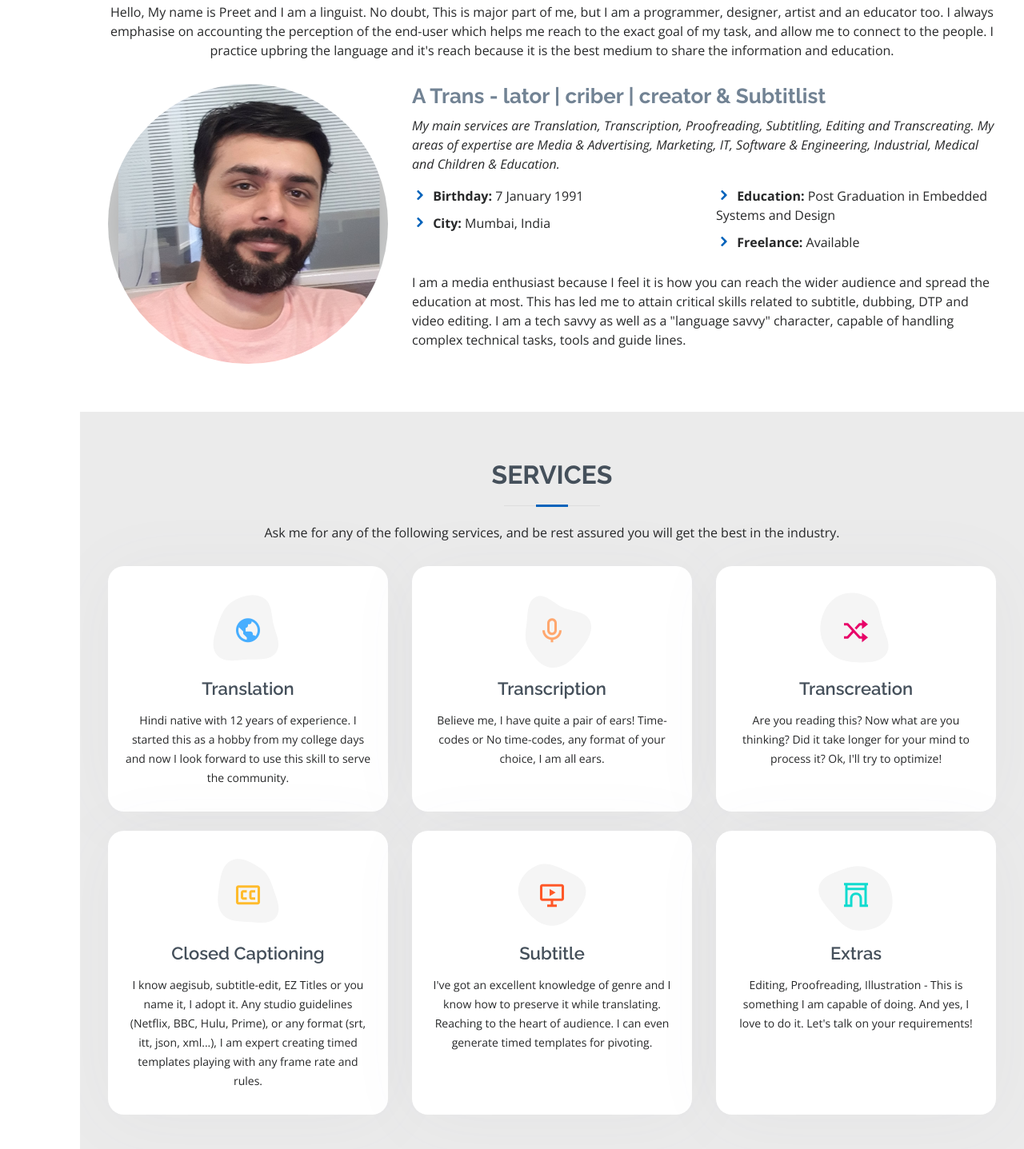
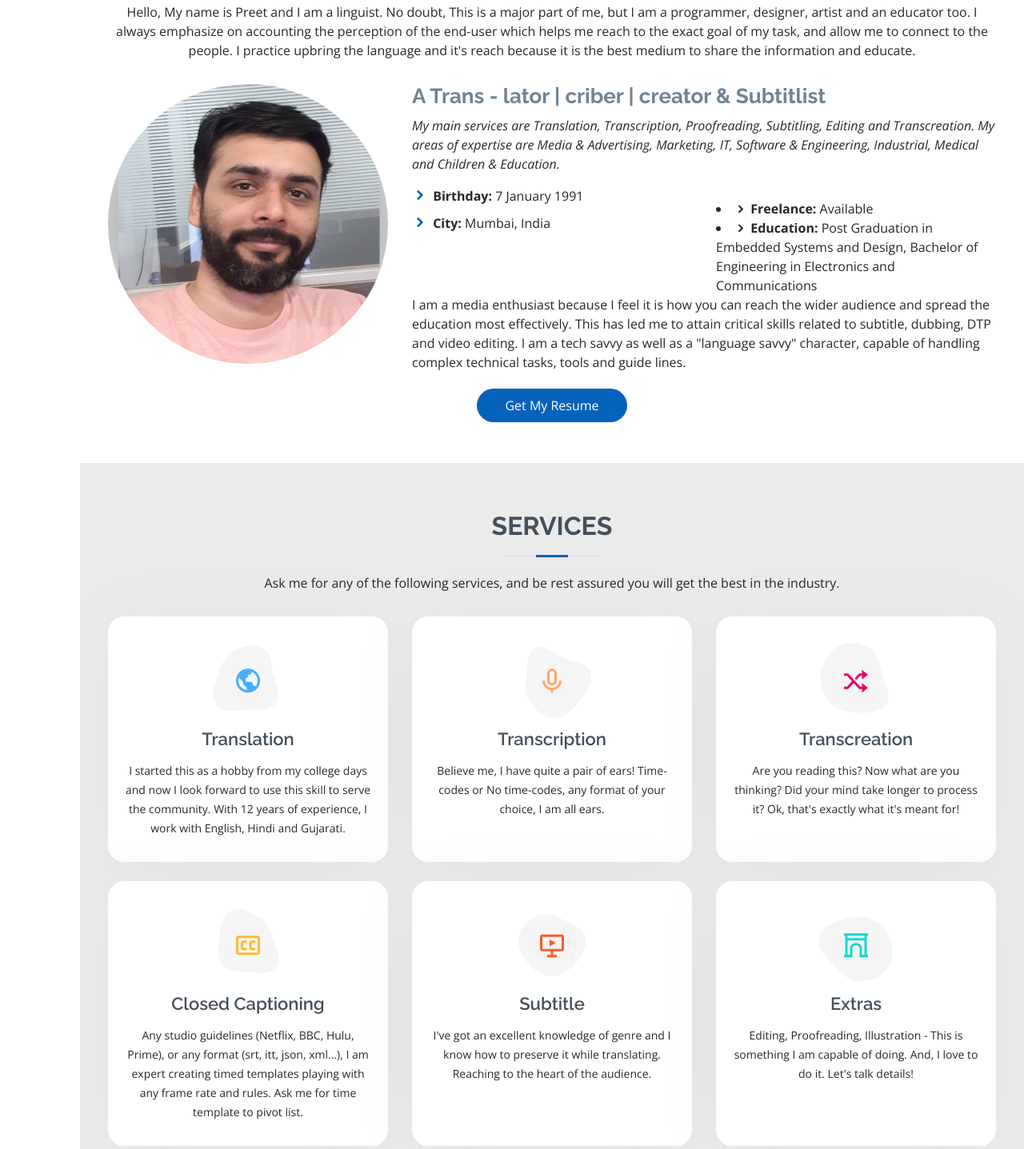
Before and after one commit to PreetM07/Preet_Mehta, a plain HTML site: page index.html in a window 1280 px wide. Shown: the part 935-2372 px from the top of the page at 80% size. Drawn offline with nearby package versions, Linux system fonts and the light colour scheme.

Commit message:
Resume added and some word changes.

```diff
--- a/assets/css/style.css
+++ b/assets/css/style.css
@@ -397,7 +397,20 @@ section {
 }
 
 .about .content p:last-child {
-  margin-bottom: 0;
+  margin-bottom: 30px;
+}
+
+.about .a_resume {
+  background: #0563bb;
+  border: 0;
+  padding: 10px 35px;
+  color: #fff;
+  transition: 0.4s;
+  border-radius: 50px;
+}
+
+.about .a_resume:hover {
+  background: #0678e3;
 }
 
 /*--------------------------------------------------------------
--- a/index.html
+++ b/index.html
@@ -80,7 +80,7 @@
 
         <div class="section-title">
           <h2>About</h2>
-          <p>Hello, My name is Preet and I am a linguist. No doubt, This is major part of me, but I am a programmer, designer, artist and an educator too. I always emphasise on accounting the perception of the end-user which helps me reach to the exact goal of my task, and allow me to connect to the people. I practice upbring the language and it's reach because it is the best medium to share the information and education.</p>
+          <p>Hello, My name is Preet and I am a linguist. No doubt, This is a major part of me, but I am a programmer, designer, artist and an educator too. I always emphasize on accounting the perception of the end-user which helps me reach to the exact goal of my task, and allow me to connect to the people. I practice upbring the language and it's reach because it is the best medium to share the information and educate.</p>
         </div>
 
         <div class="row">
@@ -90,7 +90,7 @@
           <div class="col-lg-8 pt-4 pt-lg-0 content">
             <h3>A Trans - lator | criber | creator &amp; Subtitlist</h3>
             <p class="font-italic">
-              My main services are Translation, Transcription, Proofreading, Subtitling, Editing and Transcreating. My areas of expertise are Media &amp; Advertising, Marketing, IT, Software &amp; Engineering, Industrial, Medical and Children &amp; Education.
+              My main services are Translation, Transcription, Proofreading, Subtitling, Editing and Transcreation. My areas of expertise are Media &amp; Advertising, Marketing, IT, Software &amp; Engineering, Industrial, Medical and Children &amp; Education.
             </p>
             <div class="row">
               <div class="col-lg-6">
@@ -100,17 +100,19 @@
                 </ul>
               </div>
               <div class="col-lg-6">
-                <ul>
-                  <li><i class="icofont-rounded-right"></i> <strong>Education:</strong> Post Graduation in Embedded Systems and Design</li>
+                <ul></ul>
                   <li><i class="icofont-rounded-right"></i> <strong>Freelance:</strong> Available</li>
+                  <li><i class="icofont-rounded-right"></i> <strong>Education:</strong> Post Graduation in Embedded Systems and Design, Bachelor of Engineering in Electronics and Communications</li>
                 </ul>
               </div>
             </div>
             <p>
-              I am a media enthusiast because I feel it is how you can reach the wider audience and spread the education at most. This has led me to attain critical skills related to subtitle, dubbing, DTP and video editing. I am a tech savvy as well as a "language savvy" character, capable of handling complex technical tasks, tools and guide lines.
+              I am a media enthusiast because I feel it is how you can reach the wider audience and spread the education most effectively. This has led me to attain critical skills related to subtitle, dubbing, DTP and video editing. I am a tech savvy as well as a "language savvy" character, capable of handling complex technical tasks, tools and guide lines.
             </p>
           </div>
         </div>
+
+        <div class="text-center"><a class="a_resume" href="/Resume/Resume_PM.pdf" target="_blank">Get My Resume</a></div>
 
       </div>
     </section>
@@ -136,7 +138,7 @@
                 <i class="bx bx-world"></i>
               </div>
               <h4><a href="">Translation</a></h4>
-              <p>Hindi native with 12 years of experience. I started this as a hobby from my college days and now I look forward to use this skill to serve the community.</p>
+              <p>I started this as a hobby from my college days and now I look forward to use this skill to serve the community. With 12 years of experience, I work with English, Hindi and Gujarati.</p>
             </div>
           </div>
 
@@ -162,7 +164,7 @@
                 <i class="bx bx-shuffle"></i>
               </div>
               <h4><a href="">Transcreation</a></h4>
-              <p>Are you reading this? Now what are you thinking? Did it take longer for your mind to process it? Ok, I'll try to optimize!</p>
+              <p>Are you reading this? Now what are you thinking? Did your mind take longer to process it? Ok, that's exactly what it's meant for!</p>
             </div>
           </div>
 
@@ -175,7 +177,7 @@
                 <i class="bx bx-captions"></i>
               </div>
               <h4><a href="">Closed Captioning</a></h4>
-              <p>I know aegisub, subtitle-edit, EZ Titles or you name it, I adopt it. Any studio guidelines (Netflix, BBC, Hulu, Prime), or any format (srt, itt, json, xml...), I am expert creating timed templates playing with any frame rate and rules.</p>
+              <p>Any studio guidelines (Netflix, BBC, Hulu, Prime), or any format (srt, itt, json, xml...), I am expert creating timed templates playing with any frame rate and rules. Ask me for time template to pivot list.</p>
             </div>
           </div>
 
@@ -188,7 +190,7 @@
                 <i class="bx bx-slideshow"></i>
               </div>
               <h4><a href="">Subtitle</a></h4>
-              <p>I've got an excellent knowledge of genre and I know how to preserve it while translating. Reaching to the heart of audience. I can even generate timed templates for pivoting.</p>
+              <p>I've got an excellent knowledge of genre and I know how to preserve it while translating. Reaching to the heart of the audience.</p>
             </div>
           </div>
 
@@ -201,7 +203,7 @@
                 <i class="bx bx-arch"></i>
               </div>
               <h4><a href="">Extras</a></h4>
-              <p>Editing, Proofreading, Illustration - This is something I am capable of doing. And yes, I love to do it. Let's talk on your requirements!</p>
+              <p>Editing, Proofreading, Illustration - This is something I am capable of doing. And, I love to do it. Let's talk details!</p>
             </div>
           </div>
 
@@ -280,9 +282,9 @@
             </div>
 
             <div class="progress">
-              <span class="skill">Subtitling <i class="val">90%</i></span>
+              <span class="skill">Subtitling <i class="val">95%</i></span>
               <div class="progress-bar-wrap">
-                <div class="progress-bar" role="progressbar" aria-valuenow="90" aria-valuemin="0" aria-valuemax="100"></div>
+                <div class="progress-bar" role="progressbar" aria-valuenow="95" aria-valuemin="0" aria-valuemax="100"></div>
               </div>
             </div>
 
@@ -312,9 +314,9 @@
             </div>
 
             <div class="progress">
-              <span class="skill">Photoshop, svg, 2D animation, Illustration <i class="val">75%</i></span>
+              <span class="skill">Photoshop, svg, 2D animation, Illustration <i class="val">70%</i></span>
               <div class="progress-bar-wrap">
-                <div class="progress-bar" role="progressbar" aria-valuenow="75" aria-valuemin="0" aria-valuemax="100"></div>
+                <div class="progress-bar" role="progressbar" aria-valuenow="70" aria-valuemin="0" aria-valuemax="100"></div>
               </div>
             </div>
 
@@ -339,12 +341,12 @@
             <h3 class="resume-title">Sumary</h3>
             <div class="resume-item pb-0">
               <h4>Preet Mehta</h4>
-              <p><em>Innovative and deadline-driven freelance linguist with 10+ years of experience translating, transcribing and transcreating user-centered information for marketing, medical, industrial, engineering, IT &amp; software, media &amp; entertainment, children &amp; education from initial concept to final, polished deliverable.</em></p>
-              <ul>
+              <p><em>Innovative and time oriented freelance linguist with 10+ years of experience translating, transcribing and transcreating user-centered information for marketing, medical, industrial, engineering, IT &amp; software, media &amp; entertainment, children &amp; education from initial concept to final, polished deliverable.</em></p>
+              <!-- <ul>
                 <li>Mumbai, Maharashtra, India - 400077</li>
                 <li>(+91) 8879792927</li>
                 <li>preet.mehta0701@gmail.com</li>
-              </ul>
+              </ul> -->
             </div>
 
             <h3 class="resume-title">Education</h3>
@@ -352,7 +354,7 @@
               <h4>Post Graduate Diploma Embedded Systems &amp; Design</h4>
               <h5>2014 - 15</h5>
               <p><em>Center for Development of Advanced Computing, Pune</em></p>
-              <p>I studied at CDAC, Pune, for advancing my career in embedded systems &amp; design focusing of OS, C, C++ and data communications.</p>
+              <p>I studied at the Center for Development of Advanced Computing - CDAC, Pune, for advancing my career in embedded systems &amp; designs focusing on OS, C, C++ and data communications.</p>
             </div>
             <div class="resume-item">
               <h4>Bachelor of Engineering - Electronics &amp; Communications</h4>
@@ -380,7 +382,6 @@
               <p><em>Gilbarco Veeder Root, Mumbai, India</em></p>
               <ul>
                 <li>Design and develop programs for fuelling point and forecourt systems and communications</li>
-                <li>Designing and developing communication between pump and management systems using Ethernet and proprietery protocol</li>
                 <li>C++ program architecting for applications and C for firmwares of peripherals</li>
                 <li>Implementation of JIRA, Agile, Scrum, Gemba tools for SDLC</li>
               </ul>
```
Also changed, not shown: 1 other file.
